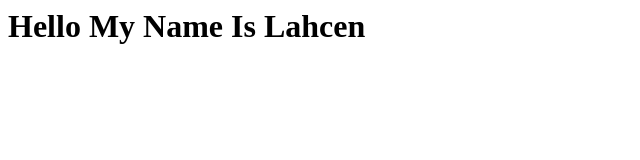
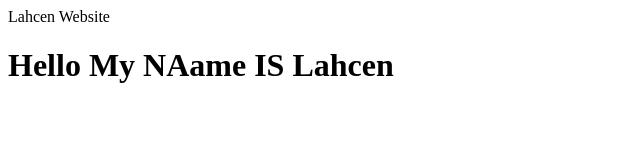
Before and after one commit to lahsen555/LAHCEN_HICHAM.github.io, a plain HTML site: page index.html in a window 1280 px wide. Shown: the whole page, without its empty margins (0-640 px from the left). Drawn offline with Linux system fonts and the light colour scheme.

Commit message:
Update index.html

```diff
--- a/index.html
+++ b/index.html
@@ -1 +1,8 @@
-<h1>Hello My Name Is Lahcen </h1>
+<html>
+<head><titile> Lahcen Website </title></head>
+<body>
+  <h1>Hello My NAame IS Lahcen</h1>
+ </body>
+
+
+</html>
```
